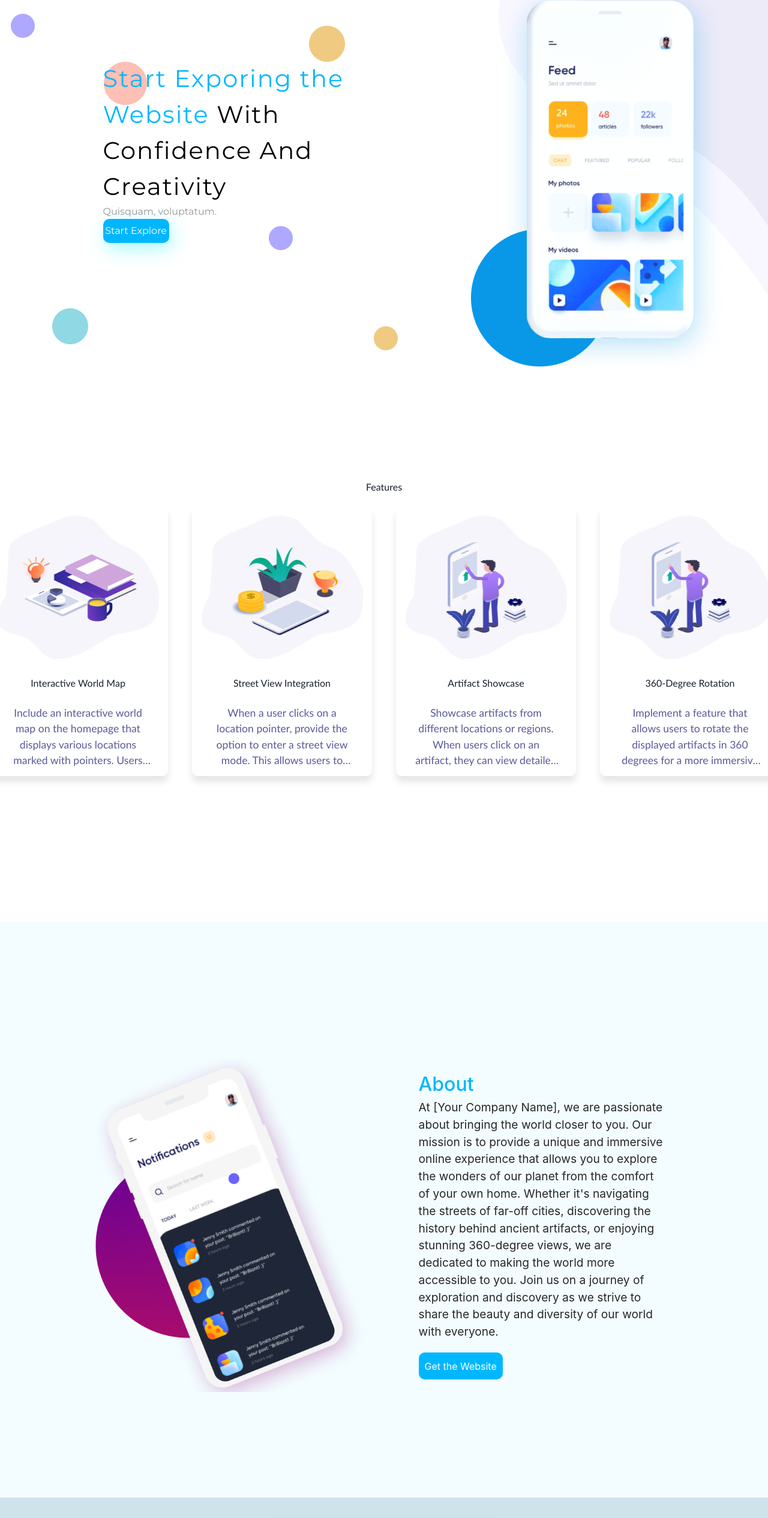
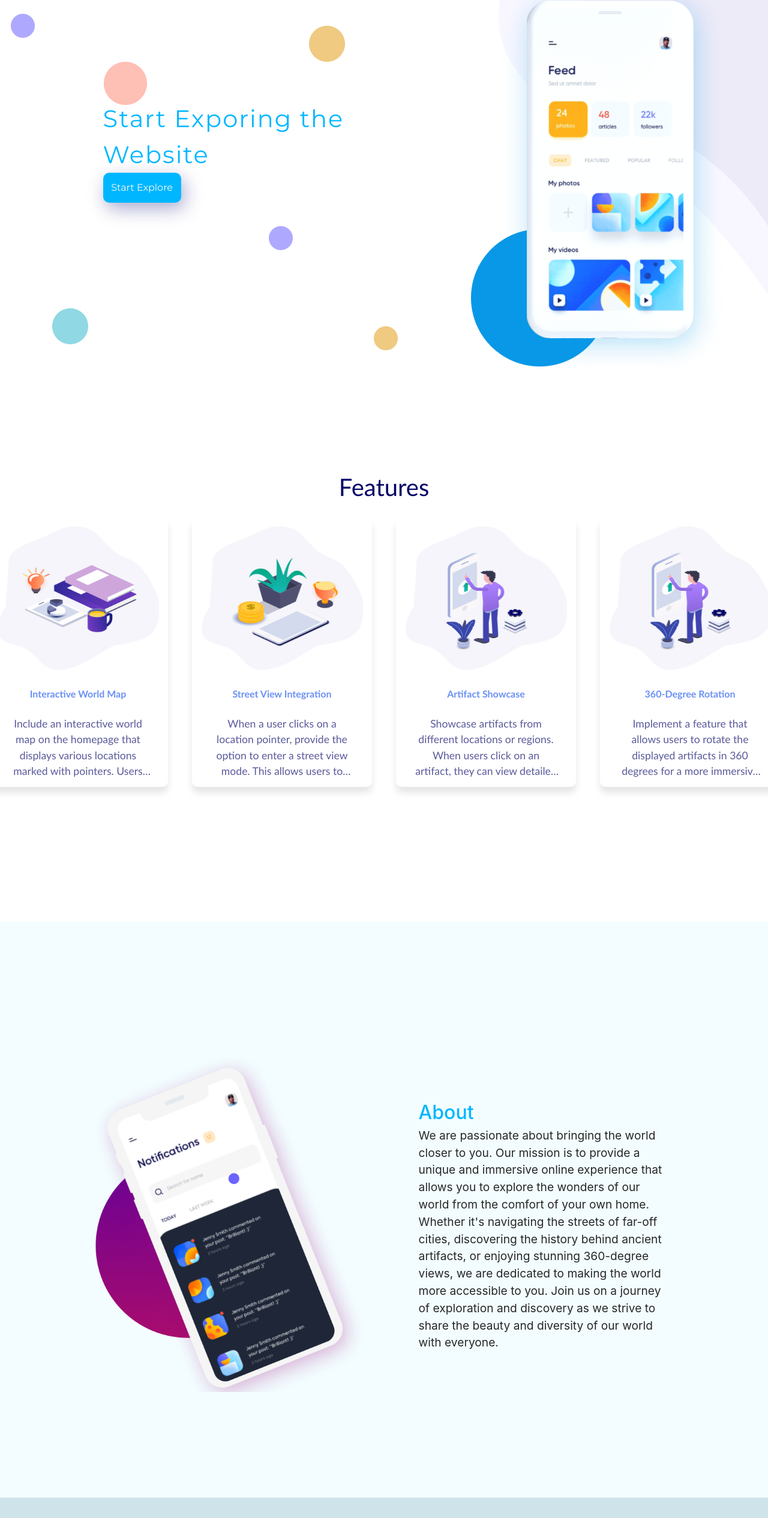
Before and after one commit to niraj-kumar-r/NexArtifacts, a React (Create React App) app in the folder nex/: page / in a window 1280 px wide. Shown: the part 131-2662 px from the top of the page at 60% size. Built offline with nearby package versions, Linux system fonts and the light colour scheme; no server answers.

Commit message:
Home page modifications

```diff
--- a/nex/src/App.js
+++ b/nex/src/App.js
@@ -20,11 +20,12 @@ function App() {
                             element={
                                 <>
                                     <Header />
-                                    <Feature />
+                                    <Feature
+                                     title="Features"
+                                    />
                                     <About
                                         image={aboutimage}
                                         title="About"
-                                        button="Get the Website"
                                     />
                                     <Contact />
                                 </>
--- a/nex/src/Components/About.jsx
+++ b/nex/src/Components/About.jsx
@@ -9,8 +9,8 @@ function About(props) {
 
             <div className="about-text">
                 <h2>{props.title}</h2>
-                <p>At [Your Company Name], we are passionate about bringing the world closer to you. Our mission is to provide a unique and immersive online experience that allows you to explore the wonders of our planet from the comfort of your own home. Whether it's navigating the streets of far-off cities, discovering the history behind ancient artifacts, or enjoying stunning 360-degree views, we are dedicated to making the world more accessible to you. Join us on a journey of exploration and discovery as we strive to share the beauty and diversity of our world with everyone.</p>
-                <button>{props.button}</button>
+                <p>We are passionate about bringing the world closer to you. Our mission is to provide a unique and immersive online experience that allows you to explore the wonders of our world from the comfort of your own home. Whether it's navigating the streets of far-off cities, discovering the history behind ancient artifacts, or enjoying stunning 360-degree views, we are dedicated to making the world more accessible to you. Join us on a journey of exploration and discovery as we strive to share the beauty and diversity of our world with everyone.</p>
+
             </div>
       </div>
     );
--- a/nex/src/Components/Contact.jsx
+++ b/nex/src/Components/Contact.jsx
@@ -3,7 +3,7 @@ import React from "react";
 function Contact() {
     return (
         <div id="contact">
-            <h1>Send Me  Newsletter</h1>
+             <h1 style={{ fontSize: "2rem", color: "#000266", textAlign: "center" }}>Contact</h1>
             <div className="contact-input">
                 <input type="email" placeholder="Enter Email" />
                 <a href="#">Contact</a>
@@ -13,5 +13,4 @@ function Contact() {
         </div>
     );
 }
-
 export default Contact;
--- a/nex/src/Components/Feature.jsx
+++ b/nex/src/Components/Feature.jsx
@@ -8,26 +8,30 @@ function Feature() {
     const featuresRef = useRef(null);
     return (
         <div id="features" ref={featuresRef}>
-            <h1>Features</h1>
+            <h1 style={{ fontSize: "2.5rem", color: "#000266", textAlign: "center" }}>Features</h1>
+
             <div className="a-container">
                 <FeatureBox
                     image={featureimage}
-                    title="Interactive World Map"
+                    title={<span style={{ fontSize: "1rem", fontWeight: "bold", color: "#6B90F5" }}>Interactive World Map</span>}
                     description="Include an interactive world map on the homepage that displays various locations marked with pointers. Users can click on these pointers to explore different locations."
                 />
                 <FeatureBox
                     image={featureimage2}
-                    title="Street View Integration"
+                    // title="Street View Integration"
+                    title={<span style={{ fontSize: "1rem", fontWeight: "bold", color: "#6B90F5" }}>Street View Integration</span>}
                     description="When a user clicks on a location pointer, provide the option to enter a street view mode. This allows users to virtually explore the streets of the selected location."
                 />
                 <FeatureBox
                     image={featureimage3}
-                    title="Artifact Showcase"
+                    // title="Artifact Showcase"
+                    title={<span style={{ fontSize: "1rem", fontWeight: "bold", color: "#6B90F5" }}>Artifact Showcase</span>}
                     description=" Showcase artifacts from different locations or regions. When users click on an artifact, they can view detailed information about it, such as its history, origin, and significance."
                 />
                   <FeatureBox
                     image={featureimage3}
-                    title="360-Degree Rotation"
+                    title={<span style={{ fontSize: "1rem", fontWeight: "bold", color: "#6B90F5" }}>360-Degree Rotation</span>}
+                    // title="360-Degree Rotation"
                     description="Implement a feature that allows users to rotate the displayed artifacts in 360 degrees for a more immersive experience."
                 />
             </div>
--- a/nex/src/Components/Header.jsx
+++ b/nex/src/Components/Header.jsx
@@ -2,7 +2,6 @@ import { Link } from 'react-router-dom';
 import React from 'react';
 import './Navbar';
 import Navbar from './Navbar';
-import Feature from './Feature';
 
 
 function Header() {
@@ -10,9 +9,7 @@ function Header() {
         <div id='main'>
          <Navbar />
             <div className='name'>
-                <h1><span>Start Exporing the Website</span> With Confidence And Creativity</h1>
-                <p className='details'>Quisquam, voluptatum.</p>
-                {/* Use Link to navigate to a new route */}
+                <h1><span>Start Exporing the Website</span></h1>
                 <Link to="/map" className='cv-btn'>Start Explore</Link>
             </div>
 
--- a/nex/src/index.css
+++ b/nex/src/index.css
@@ -112,18 +112,18 @@ color:#000000;
   margin-top: 40px;
 }
 .cv-btn{
-width:110px;
-height: 40px;
+width:130px;
+height: 50px;
 display: flex;
 justify-content: center;
   align-items: center;
   background-color: #00b7ff;
-  box-shadow: 5px 10px 30px rgba(2, 238, 255, 0.336);
+  box-shadow: 5px 10px 30px rgba(1, 9, 118, 0.336);
   border-radius: 10px;
-color:#ffffff;
+color:#f7f7f7;
 }
 .cv-btn:hover{
-background-color: #0099ff;
+background-color: #1900ff;
   transition: all ease 0.5s;
   color: #ffffff;
 }
@@ -215,7 +215,6 @@ width: 600px;
   display: flex;
   justify-content: center;
   align-content: center;
-
 
 }
 .a-box{
@@ -357,7 +356,6 @@ font-size: 2rem;
   box-shadow: 2px 2px 12px rgba(0,0,0,0.2);
 }
 
-
 #contact{
   background-color: #cfe3eb;
 display:flex;
@@ -495,6 +493,8 @@ border-radius: 20px;
   .scroll{
       left: 50%;
   }
+
+
 @media(max-width:1100px){.menu-icon{
   display:block;}
       nav{
```
